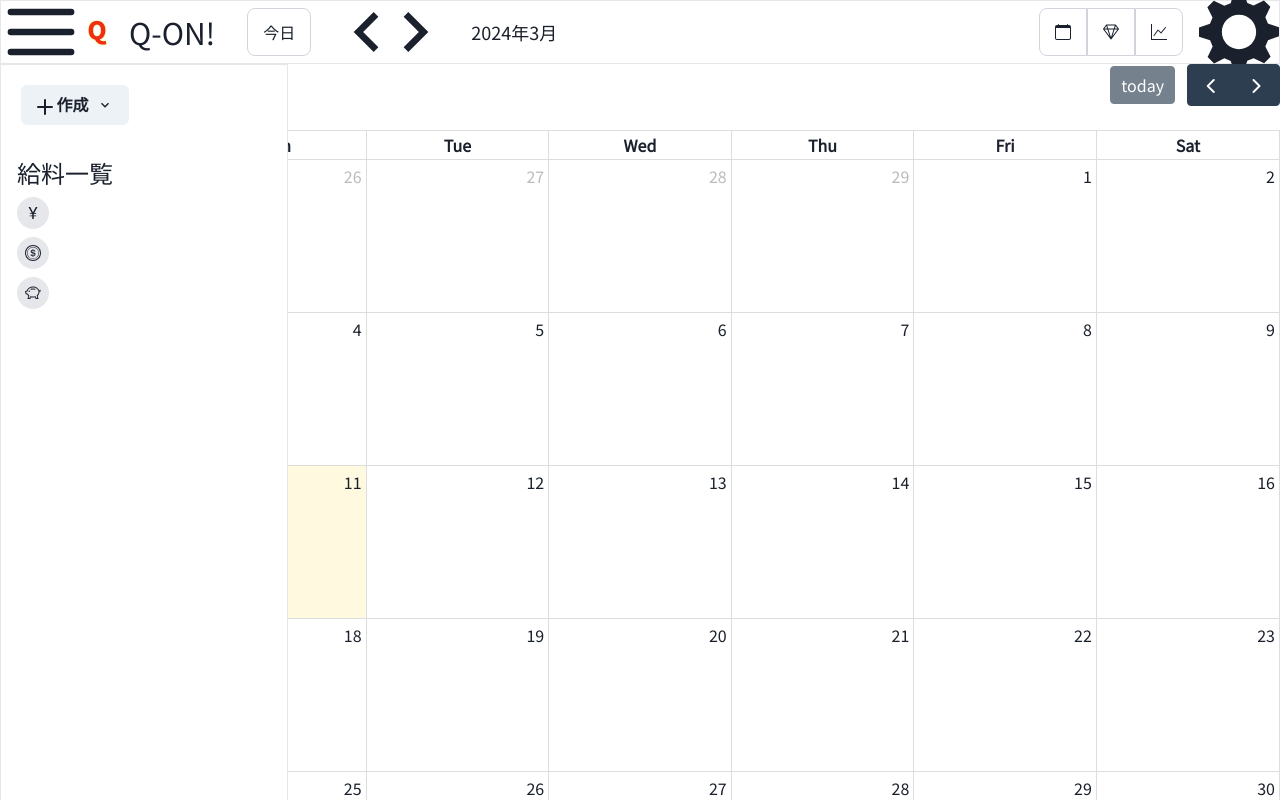
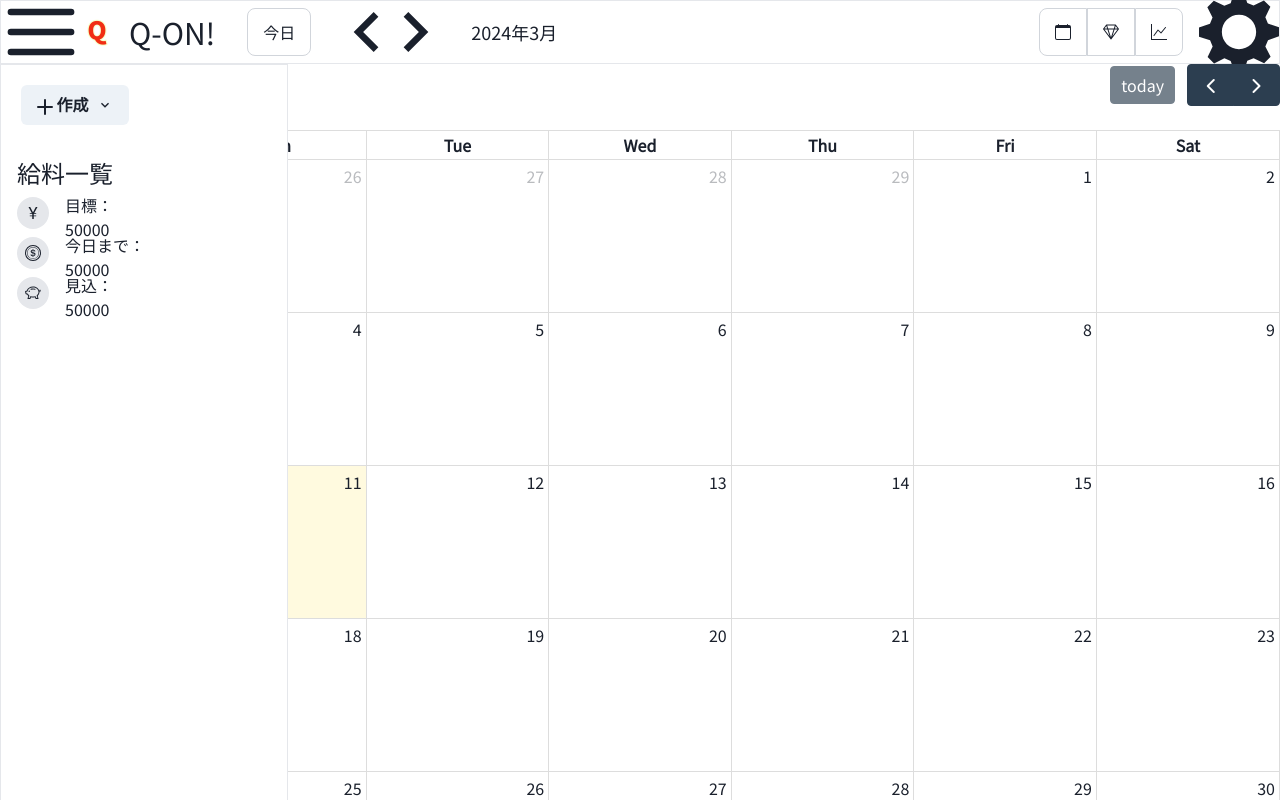
Before and after one commit to Yu-7777/hackit_2024, a Next.js app in the folder front/: page /user in a window 1280 px wide. Both pictures are taken after a click on the button 41 px from the left and 32 px from the top of the page. Shown: the top 800 px of the page. Built offline with nearby package versions, Linux system fonts and the light colour scheme.

Commit message:
ADD:サイドメニューの金額一覧の欄を作成

```diff
--- a/front/app/components/SalaryList.tsx
+++ b/front/app/components/SalaryList.tsx
@@ -7,15 +7,33 @@ const SalaryList = () => {
   return (
     <>
       <div className="ml-4 mt-8 text-2xl">給料一覧</div>
+      <div className="flex items-center">
         <Icons>
           <BsCurrencyYen />
         </Icons>
+        <div className="ml-4 rounded-md w-48 h-8 border-gray-300 justify-between">
+          <div>目標：</div>
+          <div>50000</div>
+        </div>
+      </div>
+      <div className="flex items-center">
         <Icons>
           <BsCoin />
         </Icons>
+        <div className="ml-4 rounded-md w-48 h-8 border-gray-300 justify-between">
+          <div>今日まで：</div>
+          <div>50000</div>
+        </div>
+      </div>
+      <div className="flex items-center">
         <Icons>
           <BsPiggyBank />
         </Icons>
+        <div className="ml-4 rounded-md w-48 h-8 border-gray-300 justify-between">
+          <div>見込：</div>
+          <div>50000</div>
+        </div>
+      </div>
     </>
   );
 };
```
Also changed, not shown: 1 other file (tests, documents, lock files or other folders). Lines whose indentation alone changed are shown as unchanged.
